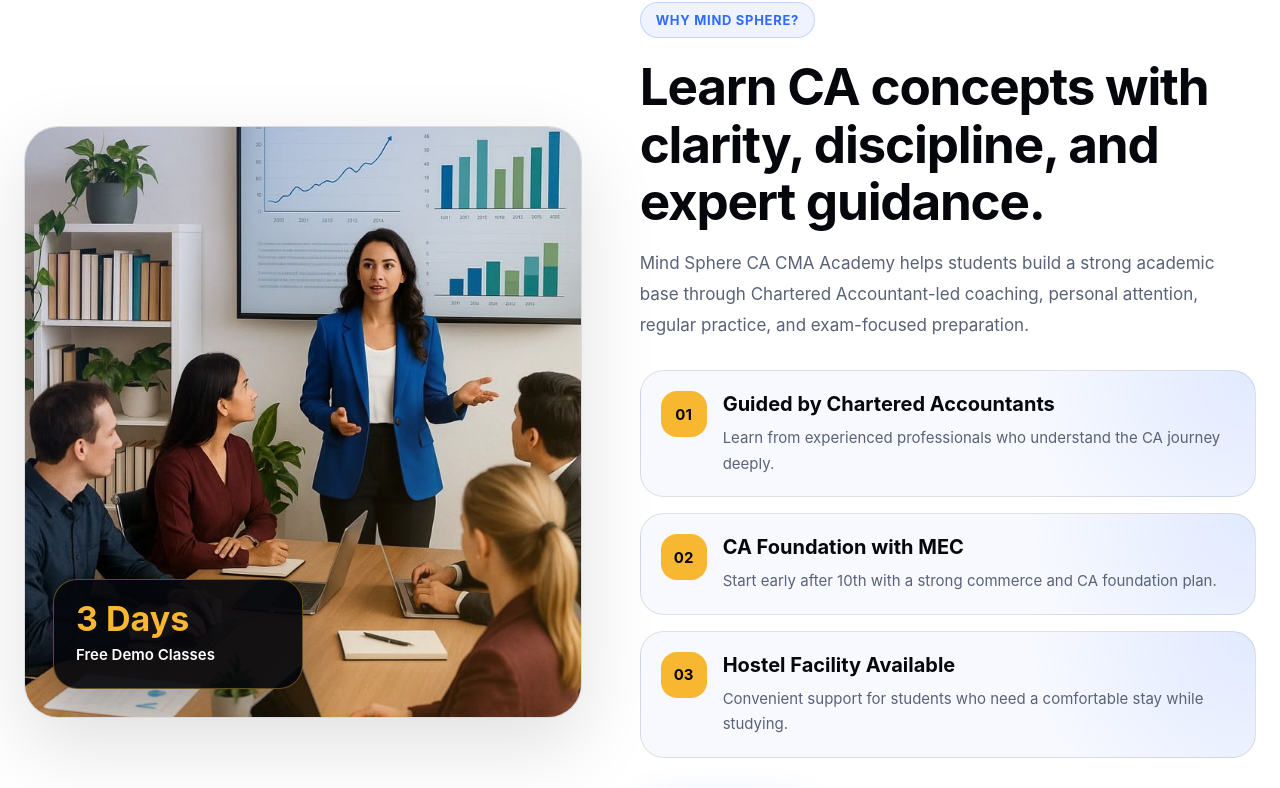
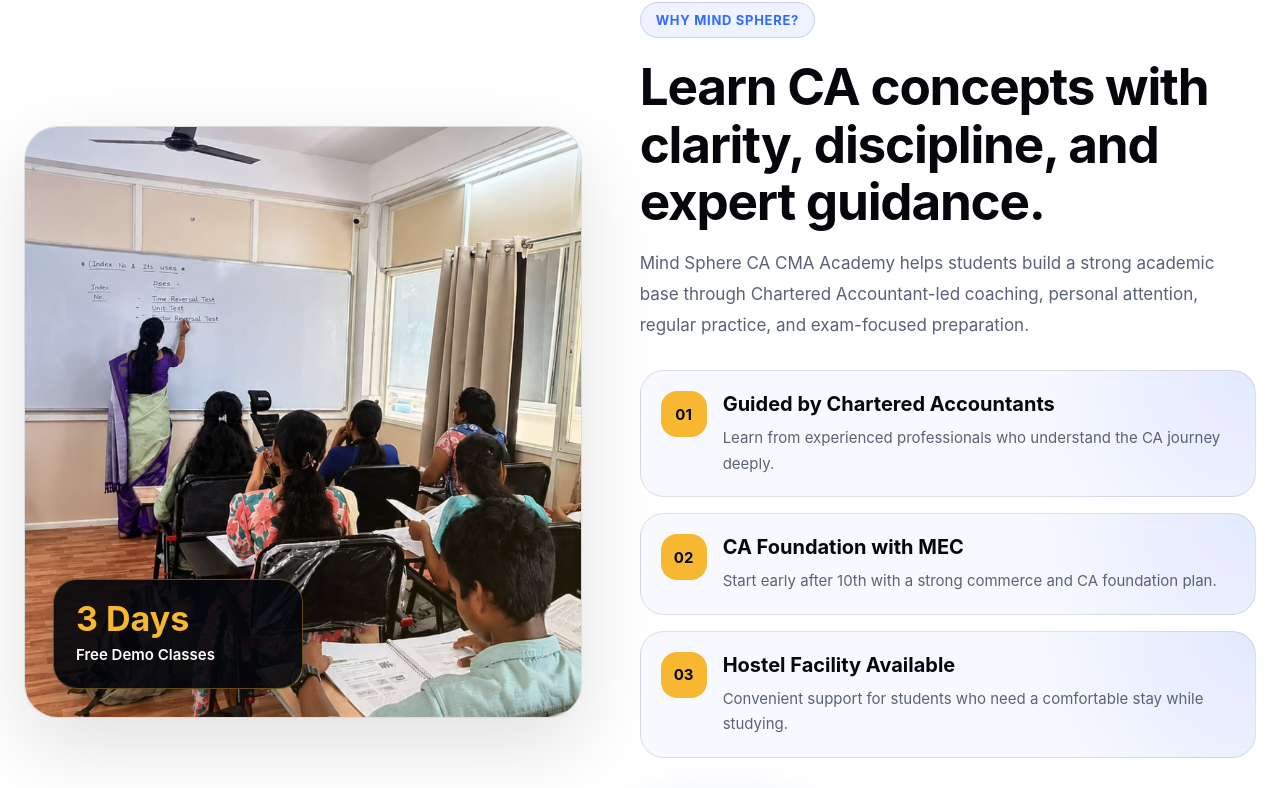
Before and after one commit to mindsphereca25-design/Ca-website, a React (Create React App) app: page / in a window 1280 px wide. Shown: the part 999-1787 px from the top of the page. Built offline with nearby package versions, Linux system fonts and the light colour scheme.

Commit message:
images added

```diff
--- a/src/pages/HomePage.js
+++ b/src/pages/HomePage.js
@@ -54,7 +54,7 @@
         <section className="homepage-academy-section">
           <div className="homepage-academy-container">
             <div className="homepage-academy-image-wrap">
-              <img src="/images/home-academy.jpg" alt="Mind Sphere CA CMA Academy classroom" />
+              <img src="/images/home-academy1.jpeg" alt="Mind Sphere CA CMA Academy classroom" />
               <div className="homepage-academy-badge">
                 <span>3 Days</span>
                 <p>Free Demo Classes</p>
@@ -280,7 +280,7 @@
 
             <div className="homepage-hostel-gallery">
               <div className="homepage-hostel-image large">
-                <img src="/images/home-hostel-1.jpg" alt="Mind Sphere hostel facility" />
+                <img src="/images/home-hostel-3.jpeg" alt="Mind Sphere hostel facility" />
               </div>
 
               <div className="homepage-hostel-small-grid">
```
Also changed, not shown: public/images/home-academy1.jpeg (added), public/images/home-hostel-3.jpeg (added). Lines whose indentation alone changed are shown as unchanged.
